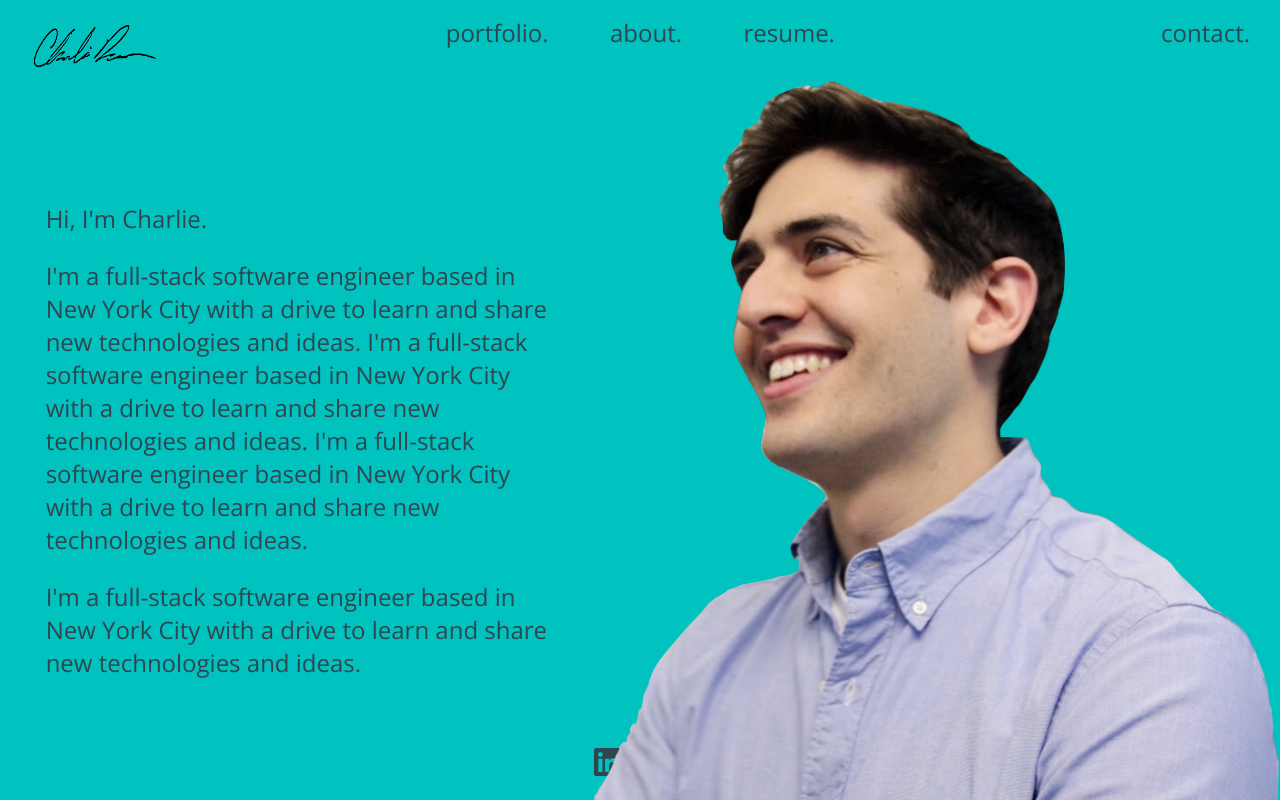
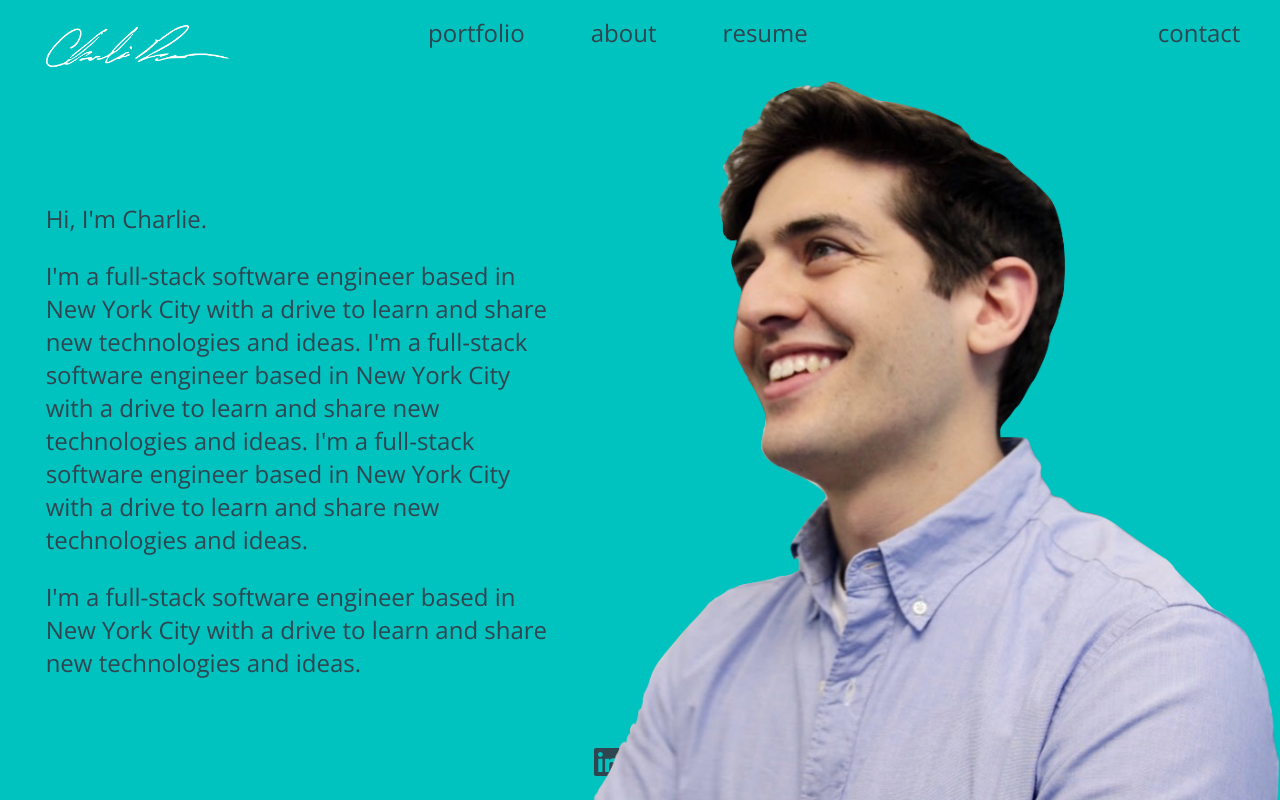
Before and after one commit to Cparusso/portfolio, a React (Create React App) app: page /about in a window 1280 px wide. Built offline with nearby package versions, Linux system fonts and the light colour scheme.

Commit message:
Add hover animations for the navbar as well as selected styling

```diff
--- a/src/App.css
+++ b/src/App.css
@@ -10,7 +10,7 @@ COLORS:
 body {
   margin: 0;
   color: #2F4550;
-  background: #FF5E5B;
+  background: #FF8684;
   font-family: 'Open Sans', sans-serif;
 }
 
@@ -37,8 +37,44 @@ h1 {
 
 .signature {
   height: 6vh;
-  width: 10vw;
+  width: 15vw;
   margin-top: 0.7vh;
+  animation: signature-no-hover 0.6s;
+  animation-fill-mode: forwards;
+}
+
+.signature:hover {
+  height: 6vh;
+  width: 15vw;
+  margin-top: 0.7vh;
+  filter: invert(1);
+  animation: signature-hover 0.6s;
+  animation-fill-mode: forwards;
+}
+
+@keyframes signature-hover {
+  0% {
+    filter: invert(0);
+  }
+  100% {
+    filter: invert(1);
+  }
+}
+
+@keyframes signature-no-hover {
+  0% {
+    filter: invert(1);
+  }
+  100% {
+    filter: invert(0);
+  }
+}
+
+.signature-invert {
+  height: 6vh;
+  width: 15vw;
+  margin-top: 0.7vh;
+  filter: invert(1);
 }
 
 .navbar {
@@ -47,13 +83,6 @@ h1 {
   display: flex;
   justify-content: space-around;
   /* align-items: center; */
-
-  -webkit-animation: fadein 2s; /* Safari, Chrome and Opera > 12.1 */
-  -moz-animation: fadein 2s; /* Firefox < 16 */
-  -ms-animation: fadein 2s; /* Internet Explorer */
-  -o-animation: fadein 2s; /* Opera < 12.1 */
-  animation: fadein 2s;
-
 }
 
 .nav-left {
@@ -62,7 +91,7 @@ h1 {
 
 .nav-center {
   width: 40vw;
-  margin-left: -3vw;
+  margin-left: -12vw;
   display: flex;
   justify-content: space-evenly;
 }
@@ -75,8 +104,40 @@ h1 {
   color: #2F4550;
   text-decoration: none;
   font-size: 1.5em;
+  animation: btn-no-hover 0.6s;
+  animation-fill-mode: forwards;
 }
 
+.navbar-link:hover {
+  animation: btn-hover 0.3s;
+  animation-fill-mode: forwards;
+}
+
+.selected-nav {
+  color: #DCEDFF;
+  text-decoration: none;
+  font-size: 1.5em;
+  animation: btn-hover 0.6s;
+  animation-fill-mode: forwards;
+}
+
+@keyframes btn-no-hover {
+  0% {
+    color: #DCEDFF;
+  }
+  100% {
+    color: #2F4550;
+  }
+}
+
+@keyframes btn-hover {
+  0% {
+    color: #2F4550;
+  }
+  100% {
+    color: #DCEDFF;
+  }
+}
 
 .banner-container {
   height: 90vh;
@@ -94,13 +155,7 @@ h1 {
   display: flex;
   justify-content: space-evenly;
   align-items: center;
-
-  -webkit-animation: fadein 2s; /* Safari, Chrome and Opera > 12.1 */
-  -moz-animation: fadein 2s; /* Firefox < 16 */
-  -ms-animation: fadein 2s; /* Internet Explorer */
-  -o-animation: fadein 2s; /* Opera < 12.1 */
-  animation: fadein 2s;
-}
+  }
 
 .banner-about {
   /* height: 80vh; */
@@ -108,19 +163,20 @@ h1 {
   font-size: 1.5em;
   margin: auto;
   overflow: scroll;
-
-  -webkit-animation: fadein 2s; /* Safari, Chrome and Opera > 12.1 */
-  -moz-animation: fadein 2s; /* Firefox < 16 */
-  -ms-animation: fadein 2s; /* Internet Explorer */
-  -o-animation: fadein 2s; /* Opera < 12.1 */
-  animation: fadein 2s;
-}
+  }
 
 .react-icon-svg {
   color: #2F4550;
   text-decoration: none;
   margin-top: 6vh;
   font-size: 2em;
+  animation: btn-no-hover 0.6s;
+  animation-fill-mode: forwards;
+}
+
+.react-icon-svg:hover {
+  animation: btn-hover 0.3s;
+  animation-fill-mode: forwards;
 }
 
 @keyframes fadein {
@@ -131,23 +187,11 @@ h1 {
 .picture-of-me {
   height: 140%;
   margin-right: -0.2vw;
-
-  -webkit-animation: fadein 2s; /* Safari, Chrome and Opera > 12.1 */
-  -moz-animation: fadein 2s; /* Firefox < 16 */
-  -ms-animation: fadein 2s; /* Internet Explorer */
-  -o-animation: fadein 2s; /* Opera < 12.1 */
-  animation: fadein 2s;
 }
 
 .picture-of-menobeard {
   height: 160%;
   margin-left: -10vw;
-
-  -webkit-animation: fadein 2s; /* Safari, Chrome and Opera > 12.1 */
-  -moz-animation: fadein 2s; /* Firefox < 16 */
-  -ms-animation: fadein 2s; /* Internet Explorer */
-  -o-animation: fadein 2s; /* Opera < 12.1 */
-  animation: fadein 2s;
 
   -webkit-filter: grayscale(20%);
   filter: grayscale(20%);
@@ -157,7 +201,17 @@ h1 {
   height: 90%;
   margin-left: 5vw;
   margin-top: 14vh;
+}
 
+.fade-in {
+  -webkit-animation: fadein 1s; /* Safari, Chrome and Opera > 12.1 */
+  -moz-animation: fadein 1s; /* Firefox < 16 */
+  -ms-animation: fadein 1s; /* Internet Explorer */
+  -o-animation: fadein 1s; /* Opera < 12.1 */
+  animation: fadein 1s;
+}
+
+.slow-fade-in {
   -webkit-animation: fadein 2s; /* Safari, Chrome and Opera > 12.1 */
   -moz-animation: fadein 2s; /* Firefox < 16 */
   -ms-animation: fadein 2s; /* Internet Explorer */
--- a/src/components/About.js
+++ b/src/components/About.js
@@ -5,7 +5,7 @@ function About() {
     return (
         <div>
             <div className="banner-container" >
-                <div className="banner-about" >
+                <div className="banner-about fade-in" >
                     <p>
                         Hi, I'm Charlie.
                     </p>
@@ -22,11 +22,11 @@ function About() {
                         drive to learn and share new technologies and ideas.
                     </p>
                 </div>
-                <img className="picture-of-menobeard" src="menobeard.png" />
+                <img className="picture-of-menobeard fade-in" src="menobeard.png" />
             </div>
             <div
                 style={{
-                        width: "100vw",
+                    width: "100vw",
                         textAlign: "center",
                         marginTop: "-7vh",
                         zIndex: "1000",
--- a/src/components/Banner.js
+++ b/src/components/Banner.js
@@ -26,7 +26,7 @@ class Banner extends Component {
 					onMouseEnter={() => this.handleMouseEnter()}
 					onMouseLeave={() => this.handleMouseLeave()}
 					style={{ opacity: this.state.mouseOver ? 0 : 1, display: this.state.mouseOver ? 'none' : 'flex' }}
-					className="banner"
+					className="banner slow-fade-in"
 				>
 					<h1 >
 						charlie.
@@ -36,7 +36,7 @@ class Banner extends Component {
 					onMouseEnter={() => this.handleMouseEnter()}
 					onMouseLeave={() => this.handleMouseLeave()}
 					style={{ opacity: this.state.mouseOver ? 1 : 0, display: this.state.mouseOver ? 'flex' : 'none' }}
-					className="banner"
+					className="banner slow-fade-in"
 				>
 					<a className="react-icon-svg" href="https://www.linkedin.com/in/charlieprusso/" target="blank" >
 						<FaLinkedin />
@@ -48,7 +48,7 @@ class Banner extends Component {
 						<FaMedium />
 					</a>
 				</div>
-				<img className="picture-of-me" src="jusme.png"/>
+				<img className="picture-of-me fade-in" src="jusme.png"/>
 			</div>
 		)
 	}
--- a/src/components/NavBar.js
+++ b/src/components/NavBar.js
@@ -3,33 +3,48 @@ import { BrowserRouter as Router, Route, NavLink, Switch } from "react-router-do
 // import { MdEmail } from 'react-icons/md';
 
 class NavBar extends Component {
+	state = {
+		selected: "home",
+	}
+
+	handleClick = (e) => {
+		if (e.target.innerText) {
+			this.setState({
+				selected: e.target.innerText
+			})
+		} else {
+			this.setState({
+				selected: "home"
+			})
+		}
+	}
 
   render() {
     return (
-      <div className="navbar">
+      <div className="navbar fade-in">
 				<div className="nav-left" >
-					<NavLink to="/" className="navbar-link" >
-						<img className="signature" src="signature.png" />
+					<NavLink to="/" className="navbar-link" onClick={ this.handleClick } >
+						<img className={this.state.selected === "home" ? "signature-invert" : "signature"} src="signature.png" />
 					</NavLink>
 				</div>
 				<div className="nav-center" >
-					<NavLink to="/projects" className="navbar-link" >
-						portfolio.
+					<NavLink to="/projects" className={this.state.selected === "portfolio" ? "selected-nav" : "navbar-link"} onClick={this.handleClick} >
+						portfolio
 					</NavLink>
-					<NavLink to="/about" className="navbar-link" >
-						about.
+					<NavLink to="/about" className={this.state.selected === "about" ? "selected-nav" : "navbar-link"} onClick={this.handleClick} >
+						about
 					</NavLink>
 					<a
 						href="https://drive.google.com/file/d/18-BvMGQThoh5jobPE5phGSw-WJMzS2wJ/view"
 						className="navbar-link"
 						target="blank"
 					>
-						resume.
+						resume
 					</a>
 				</div>
 				<div className="nav-right" >
 					<a href="mailto:hello@charlierusso.me" className="navbar-link" >
-						contact.
+						contact
 					</a>
 				</div>
 			</div>
```
